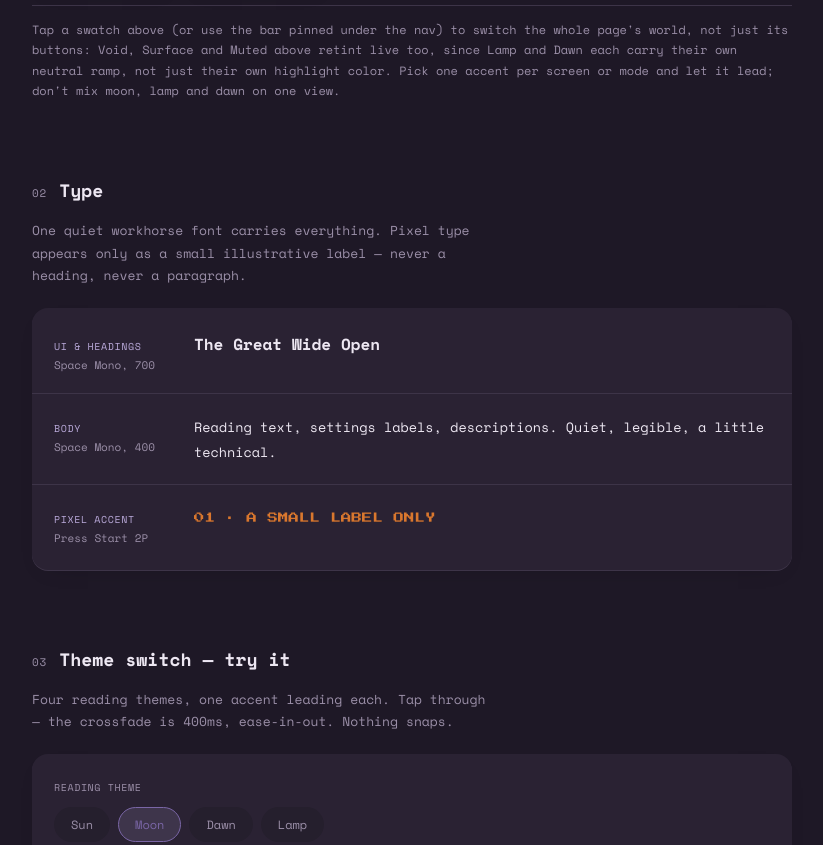
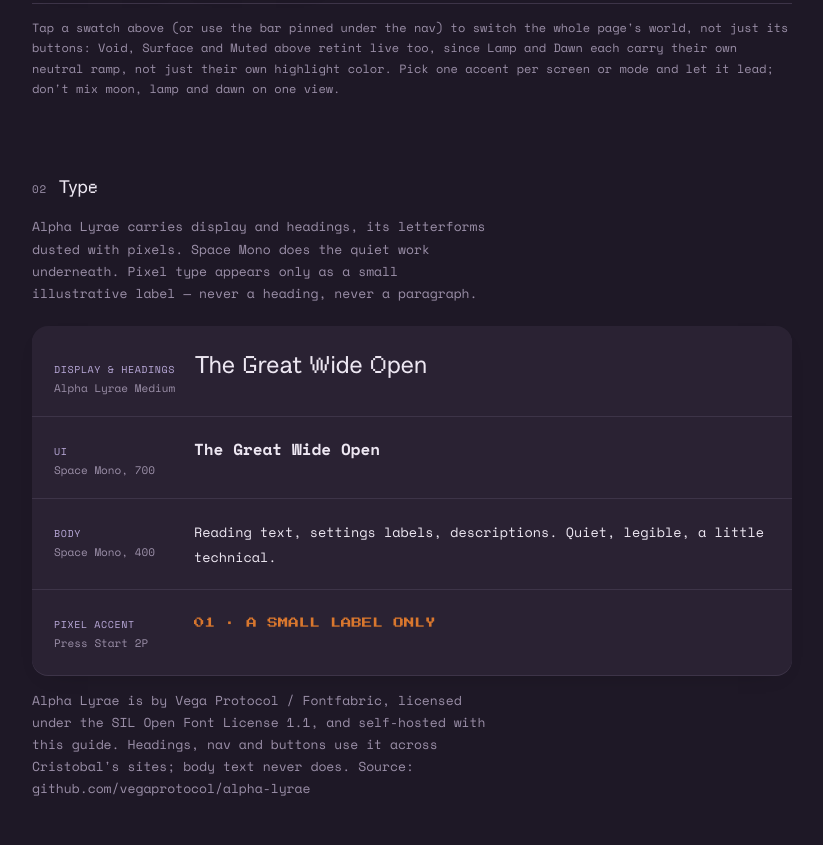
Before and after one commit to dalecri/my-style-guide, a plain HTML site: page index.html in a window 1280 px wide. Shown: the part 1083-1928 px from the top of the page, without its empty margins (228-1051 px from the left). Drawn offline with nearby package versions, Linux system fonts and the light colour scheme.

Commit message:
Add Alpha Lyrae as the display face in the Type section

```diff
--- a/index.html
+++ b/index.html
@@ -8,6 +8,12 @@
 <title>Quiet Pixel</title>
 <style>
   @import url('https://fonts.googleapis.com/css2?family=Space+Mono:wght@400;700&family=Press+Start+2P&display=swap');
+  @font-face {
+    font-family: 'Alpha Lyrae';
+    src: url('assets/fonts/AlphaLyrae-Medium.woff2') format('woff2'),
+         url('assets/fonts/AlphaLyrae-Medium.woff') format('woff');
+    font-weight: 400 700; font-display: swap;
+  }
 
   :root {
     --void: #F7F5FA;
@@ -90,7 +96,7 @@
   }
 
   .wrap { max-width: 760px; margin: 0 auto; padding-block: 56px 100px; }
-  h1, h2, h3 { margin: 0; text-wrap: balance; font-family: 'Space Mono', monospace; }
+  h1, h2, h3 { margin: 0; text-wrap: balance; font-family: 'Alpha Lyrae', 'Space Mono', monospace; }
 
   /* --- nav: a slide-out drawer instead of a horizontal pill scroller —
      24 sections outgrew a single scrolling row. The top bar is now just a
@@ -217,6 +223,7 @@
   .type-sample { flex: 1; min-width: 200px; }
   .sample-ui { font-size: 16px; font-weight: 700; }
   .sample-body { font-size: 13.5px; color: var(--text); line-height: 1.7; }
+  .sample-display { font-family: 'Alpha Lyrae', 'Space Mono', monospace; font-size: 24px; line-height: 1.25; }
   .sample-pixel { font-family: 'Press Start 2P', monospace; font-size: 10.5px; color: var(--lamp); line-height: 1.8; }
 
   /* --- live theme switcher demo --- */
@@ -1162,12 +1169,14 @@
 
   <section id="type">
     <div class="section-head"><span class="section-num">02</span><h2>Type</h2></div>
-    <p class="section-note">One quiet workhorse font carries everything. Pixel type appears only as a small illustrative label — never a heading, never a paragraph.</p>
+    <p class="section-note">Alpha Lyrae carries display and headings, its letterforms dusted with pixels. Space Mono does the quiet work underneath. Pixel type appears only as a small illustrative label — never a heading, never a paragraph.</p>
     <div class="panel" style="padding: 4px 0;">
-      <div class="type-row"><div class="type-meta"><div class="type-label">UI &amp; headings</div><div class="type-face">Space Mono, 700</div></div><div class="type-sample"><span class="sample-ui">The Great Wide Open</span></div></div>
+      <div class="type-row"><div class="type-meta"><div class="type-label">Display &amp; headings</div><div class="type-face">Alpha Lyrae Medium</div></div><div class="type-sample"><span class="sample-display">The Great Wide Open</span></div></div>
+      <div class="type-row"><div class="type-meta"><div class="type-label">UI</div><div class="type-face">Space Mono, 700</div></div><div class="type-sample"><span class="sample-ui">The Great Wide Open</span></div></div>
       <div class="type-row"><div class="type-meta"><div class="type-label">Body</div><div class="type-face">Space Mono, 400</div></div><div class="type-sample"><span class="sample-body">Reading text, settings labels, descriptions. Quiet, legible, a little technical.</span></div></div>
       <div class="type-row"><div class="type-meta"><div class="type-label">Pixel accent</div><div class="type-face">Press Start 2P</div></div><div class="type-sample"><span class="sample-pixel">01 · A SMALL LABEL ONLY</span></div></div>
     </div>
+    <p class="section-note" style="margin-top: 14px;">Alpha Lyrae is by Vega Protocol / Fontfabric, licensed under the SIL Open Font License 1.1, and self-hosted with this guide. Headings, nav and buttons use it across Cristobal's sites; body text never does. Source: github.com/vegaprotocol/alpha-lyrae</p>
   </section>
 
   <section id="theme">
```
